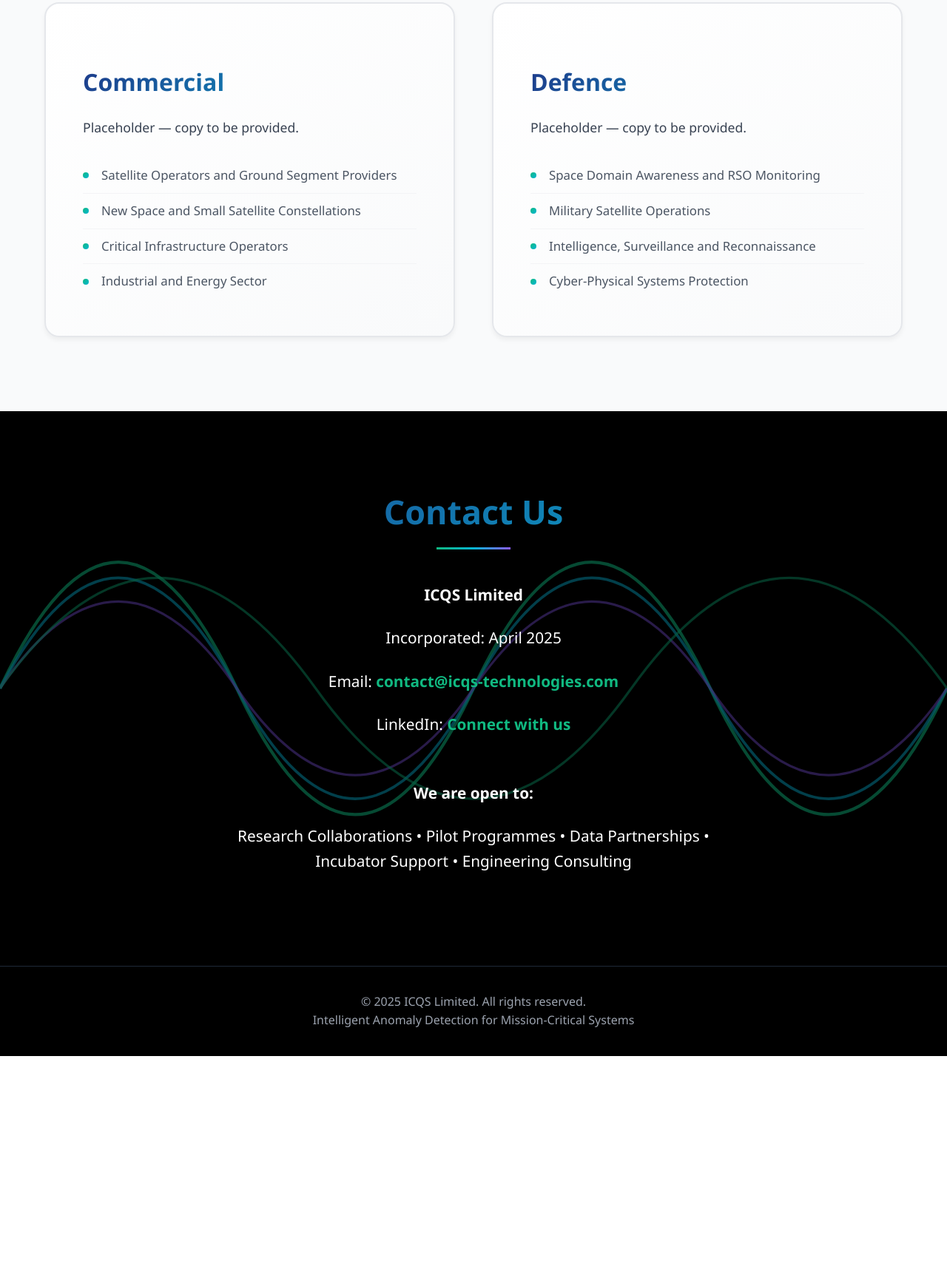
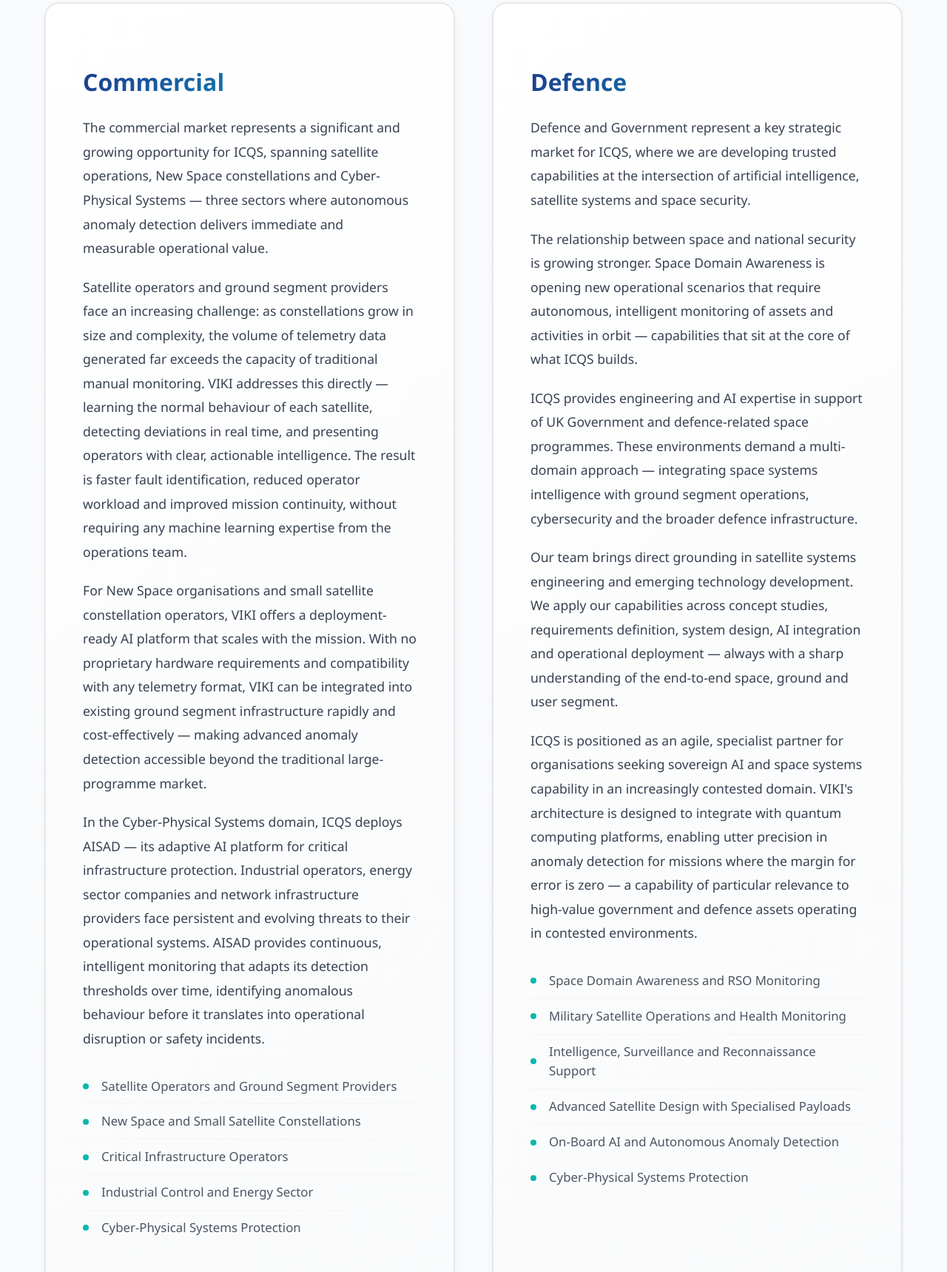
Before and after one commit to ICQS-ops/icqs-website, a plain HTML site: page index.html in a window 1280 px wide. Shown: the part 8667-10387 px from the top of the page at 74% size. Before the commit the page ends 10095 px from the top, so only its background shows below. Drawn offline with Linux system fonts and the light colour scheme.

Commit message:
Add files via upload

```diff
--- a/index.html
+++ b/index.html
@@ -907,21 +907,31 @@
             <div class="markets-grid">
                 <div class="market-card">
                     <h3>Commercial</h3>
-                    <p>Placeholder — copy to be provided.</p>
+                    <p>The commercial market represents a significant and growing opportunity for ICQS, spanning satellite operations, New Space constellations and Cyber-Physical Systems — three sectors where autonomous anomaly detection delivers immediate and measurable operational value.</p>
+                    <p>Satellite operators and ground segment providers face an increasing challenge: as constellations grow in size and complexity, the volume of telemetry data generated far exceeds the capacity of traditional manual monitoring. VIKI addresses this directly — learning the normal behaviour of each satellite, detecting deviations in real time, and presenting operators with clear, actionable intelligence. The result is faster fault identification, reduced operator workload and improved mission continuity, without requiring any machine learning expertise from the operations team.</p>
+                    <p>For New Space organisations and small satellite constellation operators, VIKI offers a deployment-ready AI platform that scales with the mission. With no proprietary hardware requirements and compatibility with any telemetry format, VIKI can be integrated into existing ground segment infrastructure rapidly and cost-effectively — making advanced anomaly detection accessible beyond the traditional large-programme market.</p>
+                    <p>In the Cyber-Physical Systems domain, ICQS deploys AISAD — its adaptive AI platform for critical infrastructure protection. Industrial operators, energy sector companies and network infrastructure providers face persistent and evolving threats to their operational systems. AISAD provides continuous, intelligent monitoring that adapts its detection thresholds over time, identifying anomalous behaviour before it translates into operational disruption or safety incidents.</p>
                     <ul>
                         <li>Satellite Operators and Ground Segment Providers</li>
                         <li>New Space and Small Satellite Constellations</li>
                         <li>Critical Infrastructure Operators</li>
-                        <li>Industrial and Energy Sector</li>
+                        <li>Industrial Control and Energy Sector</li>
+                        <li>Cyber-Physical Systems Protection</li>
                     </ul>
                 </div>
                 <div class="market-card">
                     <h3>Defence</h3>
-                    <p>Placeholder — copy to be provided.</p>
+                    <p>Defence and Government represent a key strategic market for ICQS, where we are developing trusted capabilities at the intersection of artificial intelligence, satellite systems and space security.</p>
+                    <p>The relationship between space and national security is growing stronger. Space Domain Awareness is opening new operational scenarios that require autonomous, intelligent monitoring of assets and activities in orbit — capabilities that sit at the core of what ICQS builds.</p>
+                    <p>ICQS provides engineering and AI expertise in support of UK Government and defence-related space programmes. These environments demand a multi-domain approach — integrating space systems intelligence with ground segment operations, cybersecurity and the broader defence infrastructure.</p>
+                    <p>Our team brings direct grounding in satellite systems engineering and emerging technology development. We apply our capabilities across concept studies, requirements definition, system design, AI integration and operational deployment — always with a sharp understanding of the end-to-end space, ground and user segment.</p>
+                    <p>ICQS is positioned as an agile, specialist partner for organisations seeking sovereign AI and space systems capability in an increasingly contested domain. VIKI's architecture is designed to integrate with quantum computing platforms, enabling utter precision in anomaly detection for missions where the margin for error is zero — a capability of particular relevance to high-value government and defence assets operating in contested environments.</p>
                     <ul>
                         <li>Space Domain Awareness and RSO Monitoring</li>
-                        <li>Military Satellite Operations</li>
-                        <li>Intelligence, Surveillance and Reconnaissance</li>
+                        <li>Military Satellite Operations and Health Monitoring</li>
+                        <li>Intelligence, Surveillance and Reconnaissance Support</li>
+                        <li>Advanced Satellite Design with Specialised Payloads</li>
+                        <li>On-Board AI and Autonomous Anomaly Detection</li>
                         <li>Cyber-Physical Systems Protection</li>
                     </ul>
                 </div>
@@ -942,12 +952,11 @@
             <h2>Contact Us</h2>
             <div class="contact-info">
                 <p><strong>ICQS Limited</strong></p>
-                <p>Incorporated: April 2025</p>
                 <p>Email: <a href="mailto:contact@icqs-technologies.com">contact@icqs-technologies.com</a></p>
                 <p>LinkedIn: <a href="https://linkedin.com/company/icqs-limited" target="_blank">Connect with us</a></p>
                 <div style="margin-top: 60px;">
                     <p><strong>We are open to:</strong></p>
-                    <p>Research Collaborations &bull; Pilot Programmes &bull; Data Partnerships &bull; Incubator Support &bull; Engineering Consulting</p>
+                    <p>Research Collaborations &bull; Pilot Programmes &bull; Data Partnerships &bull; Engineering Consulting</p>
                 </div>
             </div>
         </div>
```
